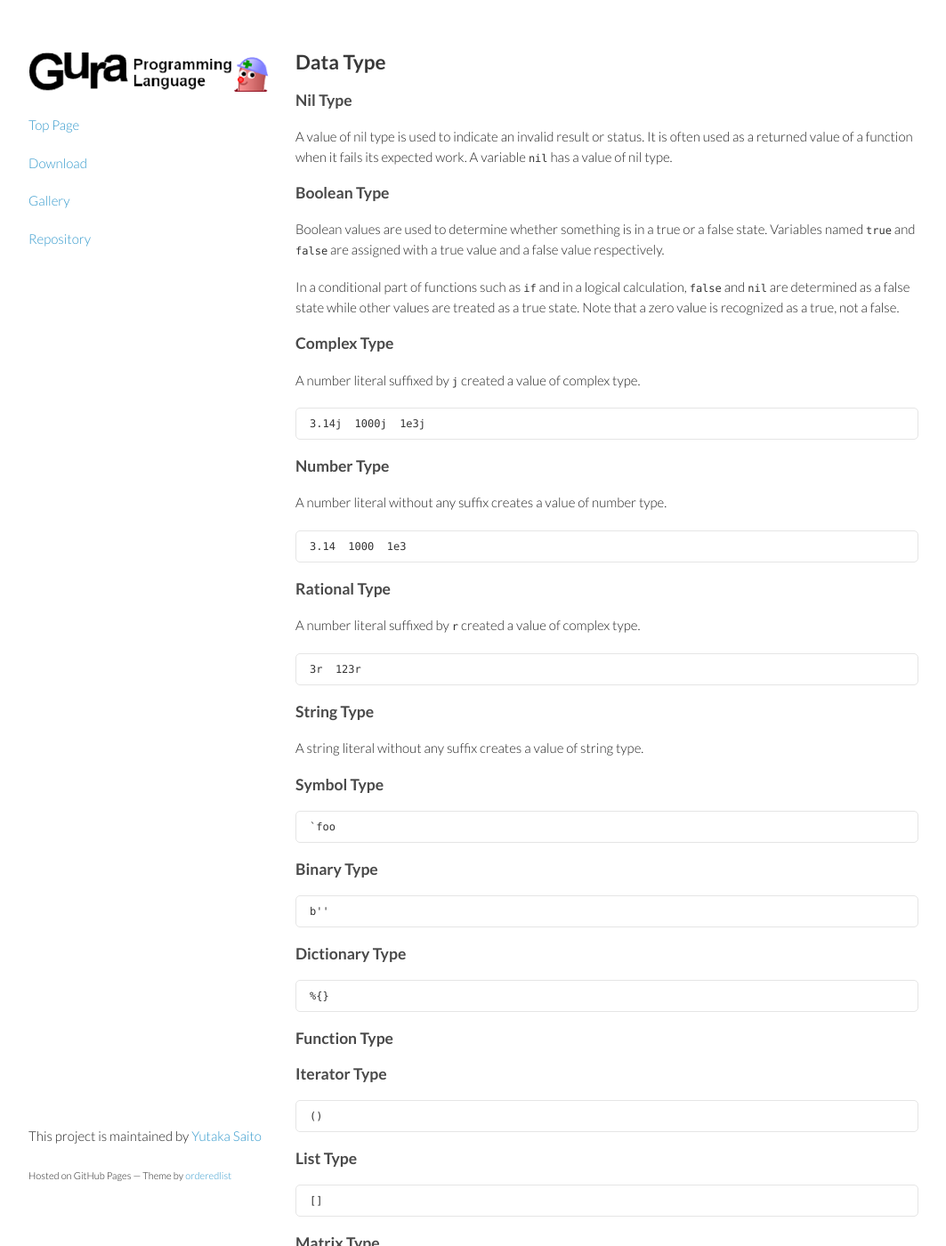
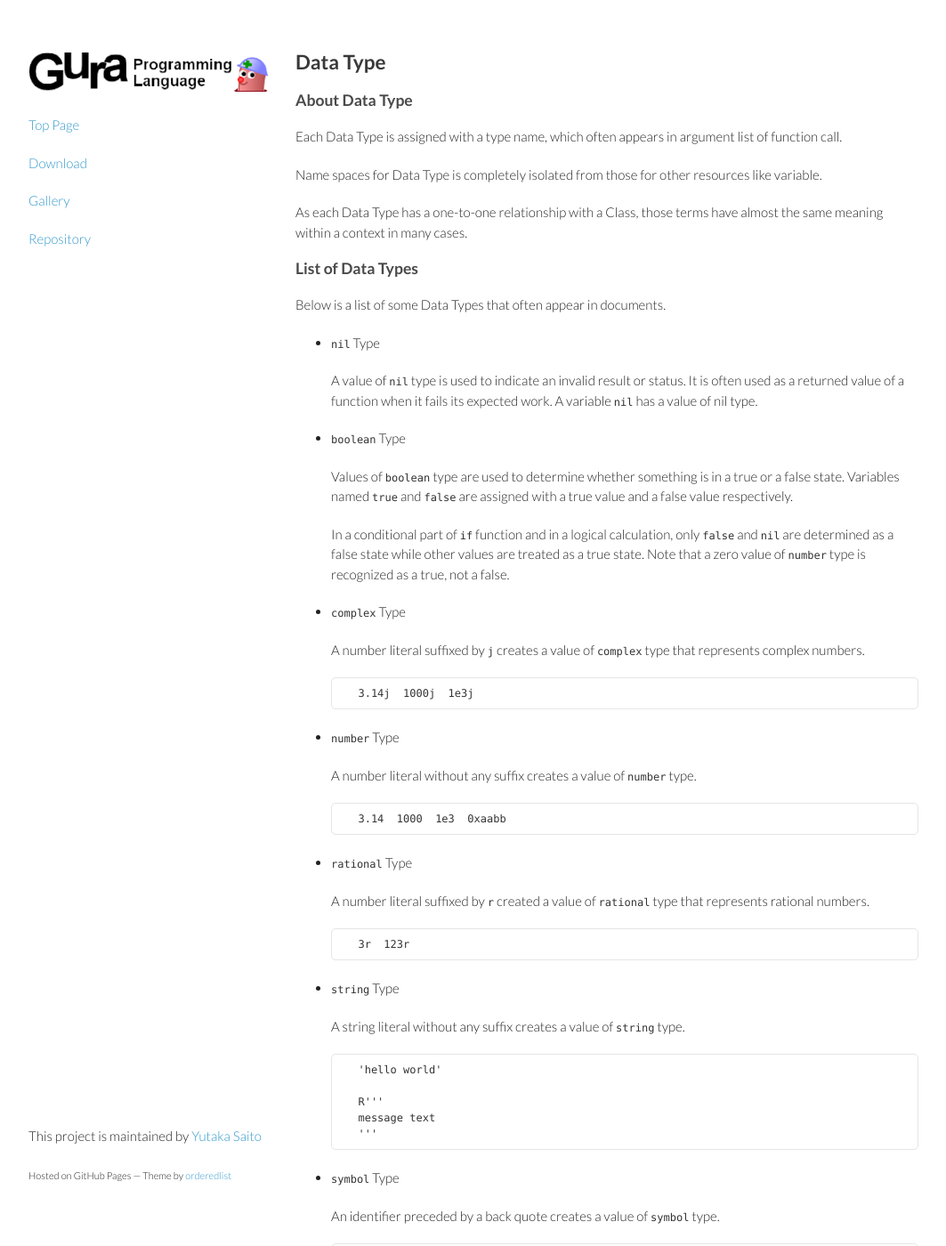
Before and after one commit to rudidude86/gura-lang.github.io, a Jekyll site: the page built from documents/Data-Type.md, in a window 1280 px wide and 1400 px high. Shown: the whole window at 89% size, without its empty margins (108-1171 px from the left). Built offline with Jekyll 4.4.1, drawn with Linux system fonts in a browser that asks for light colours; Markdown is read by kramdown in place of the engine named in the settings; some of the changed text lies outside the part shown.

Commit message:
updated document Data-Type

```diff
--- a/documents/Data-Type.md
+++ b/documents/Data-Type.md
@@ -7,65 +7,88 @@ title: Data Type
 {{ page.title }}
 ----------------
 
-### Nil Type
+### About Data Type
 
-A value of nil type is used to indicate an invalid result or status.
-It is often used as a returned value of a function when it fails its expected work.
-A variable `nil` has a value of nil type.
+Each Data Type is assigned with a type name,
+which often appears in argument list of function call.
 
-### Boolean Type
+Name spaces for Data Type is completely isolated
+from those for other resources like variable.
 
-Boolean values are used to determine whether something is in a true or a false state.
-Variables named `true` and `false` are assigned with a true value and a false value respectively.
+As each Data Type has a one-to-one relationship with a Class,
+those terms have almost the same meaning within a context in many cases.
 
-In a conditional part of functions such as `if` and in a logical calculation,
-`false` and `nil` are determined as a false state while other values are treated as a true state.
-Note that a zero value is recognized as a true, not a false.
 
-### Complex Type
+### List of Data Types
 
-A number literal suffixed by `j` created a value of complex type.
+Below is a list of some Data Types that often appear in documents.
 
-    3.14j  1000j  1e3j
+* `nil` Type
 
-### Number Type
+  A value of `nil` type is used to indicate an invalid result or status.
+  It is often used as a returned value of a function when it fails its expected work.
+  A variable `nil` has a value of nil type.
 
-A number literal without any suffix creates a value of number type.
+* `boolean` Type
 
-    3.14  1000  1e3
+  Values of `boolean` type are used to determine
+  whether something is in a true or a false state.
+  Variables named `true` and `false` are assigned
+  with a true value and a false value respectively.
 
-### Rational Type
+  In a conditional part of `if` function and in a logical calculation,
+  only `false` and `nil` are determined as a false state
+  while other values are treated as a true state.
+  Note that a zero value of `number` type is recognized as a true, not a false.
 
-A number literal suffixed by `r` created a value of complex type.
+* `complex` Type
 
-    3r  123r
+  A number literal suffixed by `j` creates a value of `complex` type
+  that represents complex numbers.
 
-### String Type
+        3.14j  1000j  1e3j
 
-A string literal without any suffix creates a value of string type.
+* `number` Type
 
-### Symbol Type
+  A number literal without any suffix creates a value of `number` type.
 
-    `foo
+        3.14  1000  1e3  0xaabb
 
-### Binary Type
+* `rational` Type
 
-    b''
+  A number literal suffixed by `r` created a value of `rational` type
+  that represents rational numbers.
 
-### Dictionary Type
+        3r  123r
 
-    %{}
+* `string` Type
 
-### Function Type
+  A string literal without any suffix creates a value of `string` type.
 
-### Iterator Type
+        'hello world'
 
-    ()
+        R'''
+        message text
+        '''
 
-### List Type
+* `symbol` Type
 
-    []
+  An identifier preceded by a back quote creates a value of `symbol` type.
 
-### Matrix Type
+        `foo  `bar
 
-    @@{}
+* `binary` Type
+
+  A string literal preceded by `b` creates a value of `binary` type.
+
+        b'\x00\x01\0x02\0x03'
+
+* `iterator` Type
+
+        (3, 1, 4, 1, 5, 9)
+        ('hello', 'world', 3, 4, 5)
+
+* `list` Type
+
+        [3, 1, 4, 1, 5, 9]
+        ['hello', 'world', 3, 4, 5]
```
